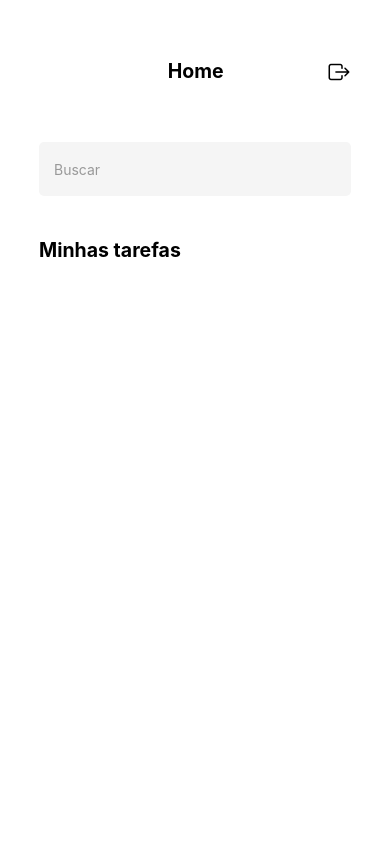
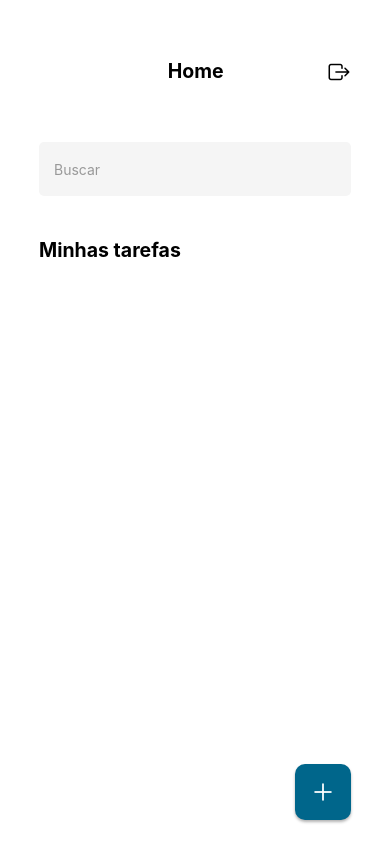
Before and after one commit to marchiorog/tasksHereAppReactNative, a React Native app: screen /Home in a window 390 px wide. Built offline with nearby package versions, Linux system fonts and the light colour scheme.

Commit message:
Adicionado icone na home

```diff
--- a/src/components/Navigation.tsx
+++ b/src/components/Navigation.tsx
@@ -1,10 +1,13 @@
 import React from 'react';
+import { Dimensions } from 'react-native';
 import { NavigationContainer } from '@react-navigation/native';
 import { createStackNavigator } from '@react-navigation/stack';
 import Login from '../screens/Login';
 import Cadastro from '../screens/Cadastro';
 import Home from '../screens/Home';
 import AdicionarTarefa from '../screens/AdicionarTarefa';
+
+const { width } = Dimensions.get('window');
 
 
 export type RootStackParamList = {
@@ -45,8 +48,18 @@ const Navigation = () => {
           name="AdicionarTarefa"
           component={AdicionarTarefa}
           options={{
-            headerShown: false,
-            headerTitle: '',
+            headerShown: true,
+            headerStyle: {
+              elevation: 0,
+              shadowOpacity: 0,
+              borderBottomWidth: 0,
+            },
+            headerTitle: 'Adicionar tarefa',
+            headerTitleAlign: 'center',
+            headerTitleStyle: {
+              fontSize: width * 0.05,
+              fontWeight: 'bold',
+            },
           }}
         />
       </Stack.Navigator>
--- a/src/screens/AdicionarTarefa.tsx
+++ b/src/screens/AdicionarTarefa.tsx
@@ -61,8 +61,6 @@ export default function AdicionarTarefa({ navigation }: Props) {
     <ScrollView contentContainerStyle={styles.scrollContainer} showsVerticalScrollIndicator={false}>
       <View style={styles.outerContainer}>
         <View style={styles.container}>
-          <Text style={styles.title}>Adicionar tarefa</Text>
-
           <Text style={styles.label}>Nome:</Text>
           <CustomInput
             value={titulo}
@@ -120,7 +118,7 @@ const styles = StyleSheet.create({
     flex: 1,
     justifyContent: 'flex-start',
     backgroundColor: '#fff',
-    marginTop: height * 0.07,
+    marginTop: height * 0.04,
   },
   title: {
     fontSize: width * 0.05,
--- a/src/screens/Cadastro.tsx
+++ b/src/screens/Cadastro.tsx
@@ -37,30 +37,36 @@ export default function Cadastro({ navigation }: Props) {
       const userCredential = await createUserWithEmailAndPassword(auth, email, password);
       const userId = userCredential.user.uid;
 
-      setUserData((prevData) => ({
-        ...prevData,
-        uid: userId,
-        email,
-      }));
+      Alert.alert('Sucesso', 'Conta criada com sucesso!');
+      navigation.navigate('Login');
+    } catch (error: any) {
+      let message = 'Não foi possível criar a conta. Tente novamente.';
 
-      navigation.navigate('InformacaoConta');
-    } catch (error: any) {
+      if (error.code === 'auth/email-already-in-use') {
+        message = 'Este e-mail já está em uso.';
+      } else if (error.code === 'auth/invalid-email') {
+        message = 'E-mail inválido.';
+      } else if (error.code === 'auth/weak-password') {
+        message = 'A senha precisa ter pelo menos 6 caracteres.';
+      }
+
       console.error('Erro ao criar conta:', error.message);
-      Alert.alert('Erro', 'Não foi possível criar a conta. Tente novamente.');
+      Alert.alert('Erro', message);
     } finally {
       setIsLoading(false);
     }
   };
 
+
   return (
     <ScrollView contentContainerStyle={styles.scrollContainer}>
       <View style={styles.outerContainer}>
         <View style={styles.container}>
-            <Image
-              source={require('../../assets/logo.png')}
-              style={styles.logo}
-              resizeMode="contain"
-            />
+          <Image
+            source={require('../../assets/logo.png')}
+            style={styles.logo}
+            resizeMode="contain"
+          />
           <Text style={styles.subtitle}>Crie uma conta</Text>
           <CustomInput
             value={email}
@@ -114,7 +120,7 @@ const styles = StyleSheet.create({
     height: height * 0.3
   },
   title: {
-    color:'#ACBC89',
+    color: '#ACBC89',
     fontSize: width * 0.06,
     fontWeight: 'bold',
     marginBottom: 10,
--- a/src/screens/Home.tsx
+++ b/src/screens/Home.tsx
@@ -103,12 +103,15 @@ export default function Home({ navigation }: Props) {
             <Ionicons name="exit-outline" size={24} color="black" />
           </TouchableOpacity>
         </View>
+
         <SearchBar
           placeholder="Buscar"
           value={search}
           onChangeText={(text) => setSearch(text)}
         />
+
         <Text style={styles.subtitle}>Minhas tarefas</Text>
+
         <FlatList
           data={tarefas.filter((tarefa) =>
             tarefa.titulo.toLowerCase().includes(search.toLowerCase())
@@ -118,9 +121,18 @@ export default function Home({ navigation }: Props) {
           showsVerticalScrollIndicator={false}
           contentContainerStyle={{ paddingBottom: 80 }}
         />
+
+        {/* Botão Flutuante */}
+        <TouchableOpacity
+          style={styles.fab}
+          onPress={() => navigation.navigate('AdicionarTarefa')}
+        >
+          <Ionicons name="add" size={28} color="#fff" />
+        </TouchableOpacity>
       </View>
     </View>
   );
+
 }
 
 const styles = StyleSheet.create({
@@ -191,4 +203,20 @@ const styles = StyleSheet.create({
     bottom: 30,
     right: 30,
   },
+  fab: {
+    position: 'absolute',
+    bottom: 24,
+    right: 0,
+    backgroundColor: '#00668B',
+    width: 56,
+    height: 56,
+    borderRadius: 10,
+    justifyContent: 'center',
+    alignItems: 'center',
+    elevation: 5,
+    shadowColor: '#000',
+    shadowOffset: { width: 0, height: 2 },
+    shadowOpacity: 0.3,
+    shadowRadius: 3,
+  },
 });
--- a/src/screens/Login.tsx
+++ b/src/screens/Login.tsx
@@ -32,29 +32,18 @@ export default function Login({ navigation }: Props) {
   );
 
   const handleLogin = async () => {
+    if (!email || !password) {
+      Alert.alert('Erro', 'Por favor, preencha todos os campos.');
+      return;
+    }
+
     try {
       setIsLoading(true);
 
       const userCredential = await signInWithEmailAndPassword(auth, email, password);
       const user = userCredential.user;
 
-      const userDoc = await getDoc(doc(db, `users/${user.uid}`));
-
-      if (userDoc.exists()) {
-        const userData = userDoc.data();
-
-        setUserData({
-          uid: user.uid,
-          email: user.email || '',
-          name: userData.name || '',
-          phone: userData.phone || '',
-          birthDate: userData.birthDate || '',
-        });
-
-        navigation.navigate('Home');
-      } else {
-        console.error('Documento não encontrado no Firestore.');
-      }
+      navigation.navigate('Home');
 
     } catch (error) {
       Alert.alert('Erro ao fazer login', 'Verifique suas credenciais e tente novamente.');
```
Also changed, not shown: src/types/types.ts (deleted, +0 -12 lines).
